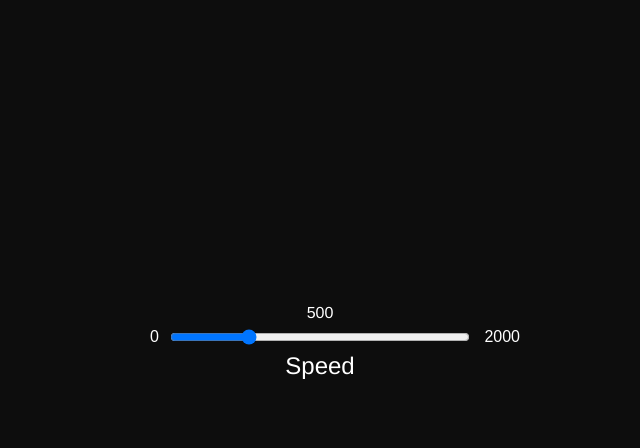
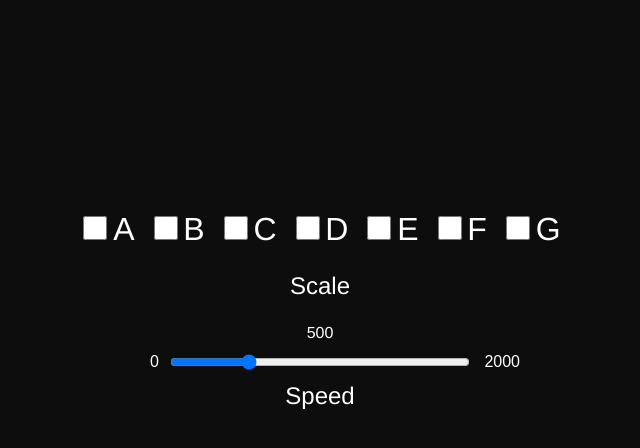
Before and after one commit to roman-ojha/chord-exercise, a website built with Vite: page screen/settings.html in a window 1280 px wide. Shown: the part 258-706 px from the top of the page, without its empty margins (320-960 px from the left). Built offline with nearby package versions, Linux system fonts and the light colour scheme.

Commit message:
feat(setting-page): added and designed List of scale

```diff
--- a/screen/settings.html
+++ b/screen/settings.html
@@ -14,6 +14,11 @@
         <h1>Settings</h1>
       </header>
       <main>
+        <div id="scale-input-container">
+          <!-- list of scale -->
+          <div id="scale-list-input-container"></div>
+          <h3>Scale</h3>
+        </div>
         <div id="setting-speed">
           <output
             name="speed-value"
--- a/scripts/settings.ts
+++ b/scripts/settings.ts
@@ -1,5 +1,6 @@
 import { useSpeed } from "./state";
 
+// Speed
 const speedValueElm = document.getElementById(
   "speed-value"
 ) as HTMLOutputElement;
@@ -17,4 +18,22 @@ speedInputElm.addEventListener("input", (e) => {
   setSpeed(parseInt(value));
 });
 
+// Scale
+const scaleListInputContainerElm = document.getElementById(
+  "scale-list-input-container"
+) as HTMLDivElement;
+var innerHTMLOfScaleInputContainer: string = "";
+const scales = ["A", "B", "C", "D", "E", "F", "G"];
+
+scales.forEach((value) => {
+  innerHTMLOfScaleInputContainer += `
+          <div class="single-scale-input-container">
+            <input type="checkbox" id="scale-${value.toLowerCase()}-input" />
+            <label for="scale-${value.toLowerCase()}-input">${value}</label>
+          </div>
+  `;
+});
+
+scaleListInputContainerElm.innerHTML = innerHTMLOfScaleInputContainer;
+
 export {};
--- a/styles/settings.css
+++ b/styles/settings.css
@@ -25,12 +25,46 @@ header h1 {
   font-size: 4rem;
 }
 
+#scale-input-container {
+  display: flex;
+  flex-direction: column;
+  justify-content: center;
+  align-items: center;
+}
+
+#scale-input-container h3 {
+  color: white;
+  font-size: 1.5rem;
+  font-weight: 300;
+}
+
+#scale-list-input-container {
+  display: flex;
+  justify-content: space-between;
+  align-items: center;
+  gap: 15px;
+}
+
+.single-scale-input-container {
+}
+
+.single-scale-input-container input {
+  width: 1.5rem;
+  height: 1.5rem;
+  cursor: pointer;
+}
+
+.single-scale-input-container label {
+  color: white;
+  font-size: 2rem;
+}
+
 #setting-speed {
   display: flex;
   flex-direction: column;
   justify-content: center;
   align-items: center;
-  gap: 5px;
+  gap: 10px;
 }
 
 #speed-value {
```
Also changed, not shown: index.html (+0 -1 lines), screen/index.html (+1 -1 lines).
